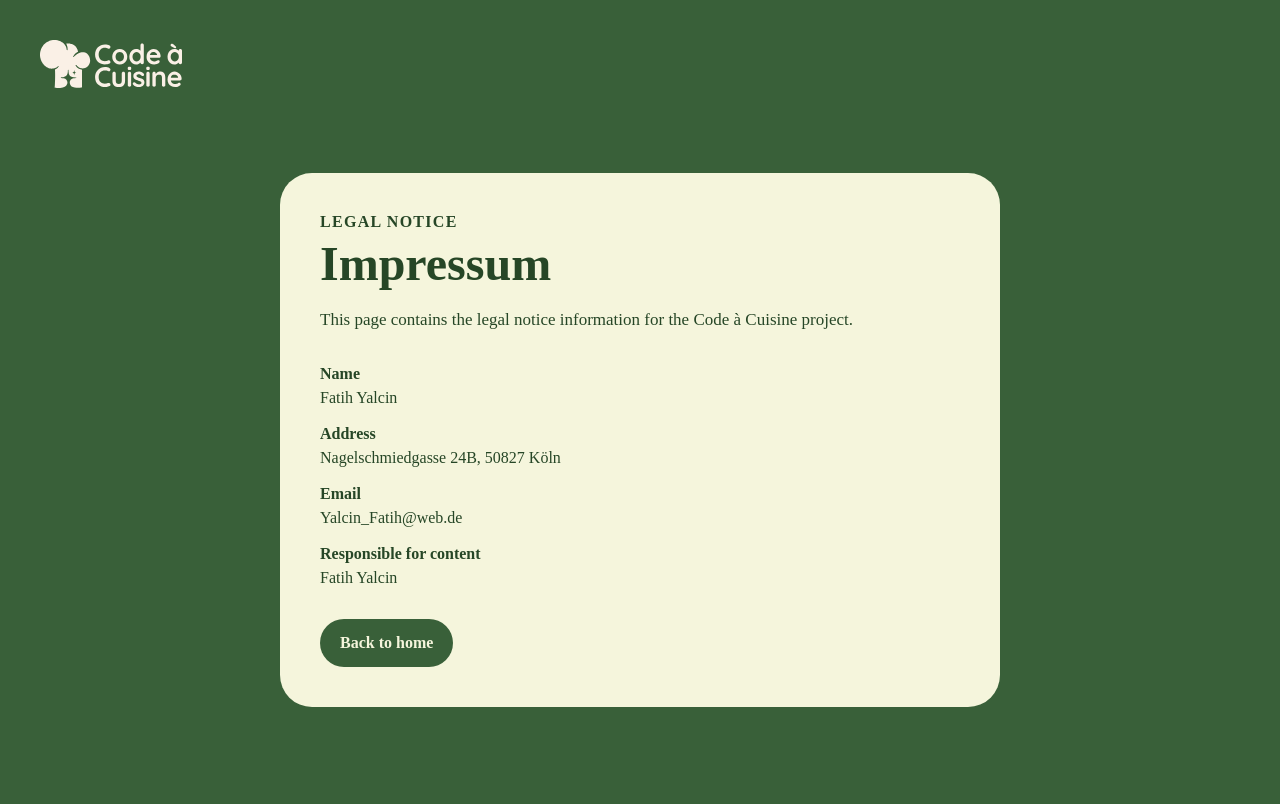
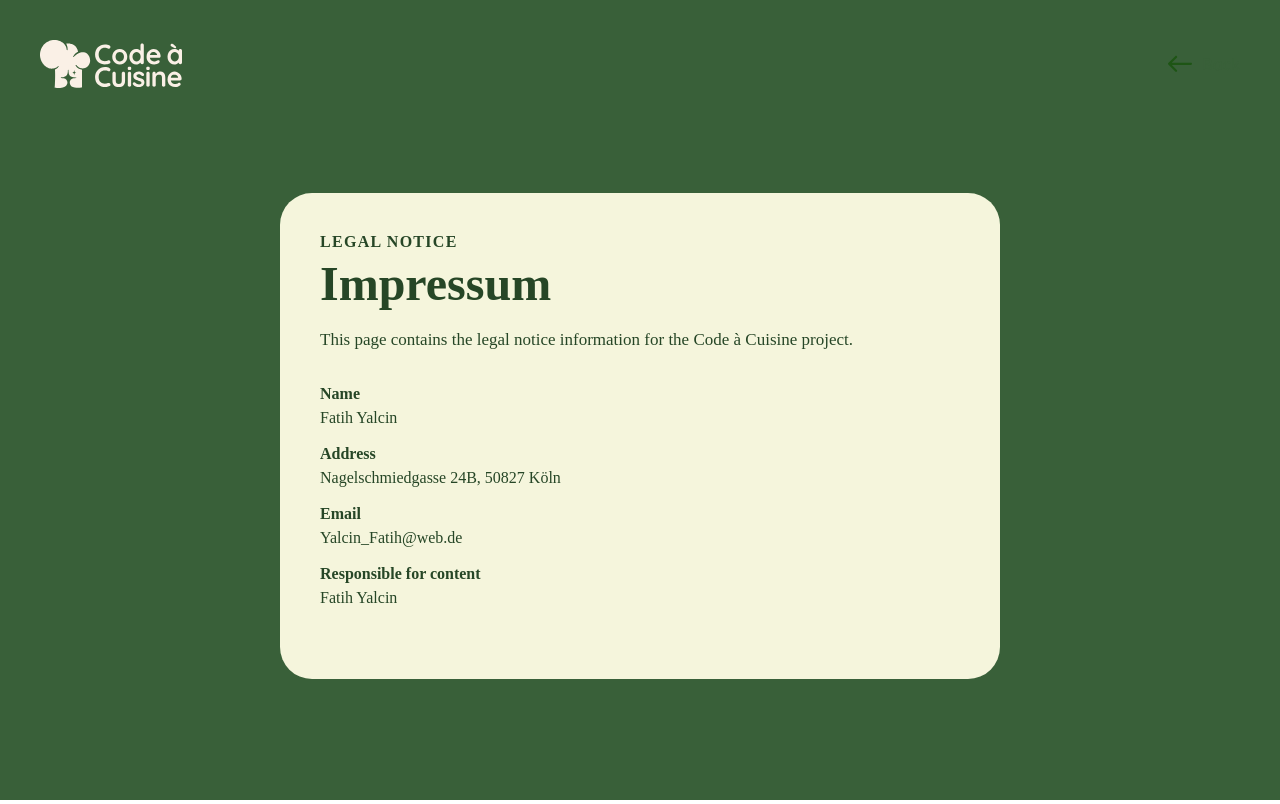
Before and after one commit to FatihYalcin42/code-cuisine, an Angular app: page /impressum in a window 1280 px wide. Built offline with nearby package versions, Linux system fonts and the light colour scheme.

Commit message:
Use GroupFavicon globally and align impressum header navigation with site back links

```diff
--- a/src/app/pages/impressum-page/impressum-page.html
+++ b/src/app/pages/impressum-page/impressum-page.html
@@ -1,4 +1,5 @@
 <header class="impressum-header">
+  <div class="impressum-header-branding">
     <a class="impressum-brand" routerLink="/" aria-label="Back to home page">
       <object
         class="impressum-brand-media"
@@ -9,6 +10,12 @@
         <span class="impressum-brand-fallback">Code a Cuisine</span>
       </object>
     </a>
+
+    <a class="impressum-back-link" routerLink="/" aria-label="Back to home">
+      <img src="/Icons/Arrow 11.svg" width="24" height="24" alt="" aria-hidden="true" />
+      <span>Back</span>
+    </a>
+  </div>
 </header>
 
 <main class="impressum-page" aria-labelledby="impressum-title">
@@ -37,7 +44,5 @@
         <dd>Fatih Yalcin</dd>
       </div>
     </dl>
-
-    <a class="impressum-back-link" routerLink="/">Back to home</a>
   </section>
 </main>
--- a/src/app/pages/impressum-page/impressum-page.scss
+++ b/src/app/pages/impressum-page/impressum-page.scss
@@ -9,6 +9,13 @@
   margin: 0 auto;
   padding: 40px 40px 0;
   box-sizing: border-box;
+}
+
+.impressum-header-branding {
+  display: flex;
+  align-items: center;
+  justify-content: space-between;
+  gap: 20px;
 }
 
 .impressum-brand,
@@ -25,6 +32,21 @@
   color: #f5f5dc;
   font-size: 1.125rem;
   font-weight: 700;
+}
+
+.impressum-back-link {
+  display: inline-flex;
+  align-items: center;
+  gap: 10px;
+  color: #396039;
+  text-decoration: none;
+  font-family: 'Quicksand', sans-serif;
+  font-size: 1rem;
+  font-weight: 600;
+}
+
+.impressum-back-link img {
+  display: block;
 }
 
 .impressum-page {
@@ -83,22 +105,14 @@
   margin: 0;
 }
 
-.impressum-back-link {
-  display: inline-flex;
-  align-items: center;
-  justify-content: center;
-  min-height: 48px;
-  padding: 0 20px;
-  border-radius: 999px;
-  background: #396039;
-  color: #f5f5dc;
-  font-weight: 600;
-  text-decoration: none;
-}
-
 @media (max-width: 768px) {
   .impressum-header {
     padding: 20px 16px 0;
+  }
+
+  .impressum-header-branding {
+    align-items: flex-start;
+    flex-direction: column;
   }
 
   .impressum-card {
--- a/src/index.html
+++ b/src/index.html
@@ -11,7 +11,7 @@
       href="https://fonts.googleapis.com/css2?family=Quicksand:wght@500;600&family=Ubuntu:wght@500;700&display=swap"
       rel="stylesheet"
     />
-    <link rel="icon" type="image/svg+xml" href="/Icons/Capa_green.svg" />
+    <link rel="icon" type="image/svg+xml" href="/Icons/GroupFavicon.svg" />
     <script src="/firebase-config.js"></script>
   </head>
   <body>
```
Also changed, not shown: public/Icons/GroupFavicon.svg (added). Lines whose indentation alone changed are shown as unchanged.
